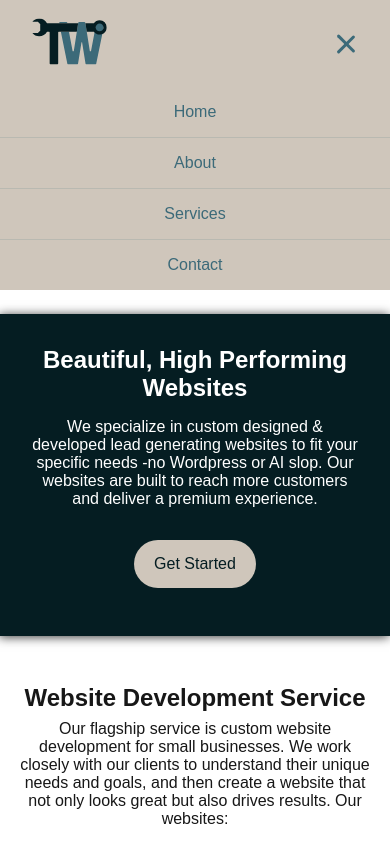
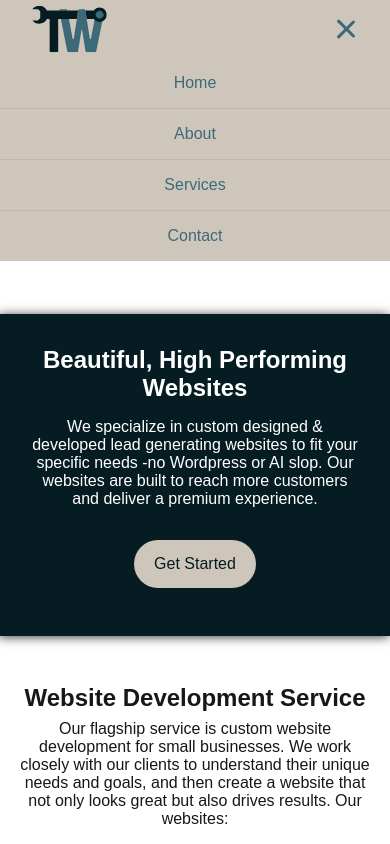
Before and after one commit to CarloRossi11/wrench, a Next.js app in the folder techWrench/: page / in a window 390 px wide. Both pictures are taken after a click on the button "Toggle menu". Shown: the top 844 px of the page. Built offline with nearby package versions, Linux system fonts and the light colour scheme; a web font is replaced by a local one.

Commit message:
added new Navbar component, fixed scroll logo mobile positioning bug

```diff
--- a/techWrench/src/app/HomeClient.tsx
+++ b/techWrench/src/app/HomeClient.tsx
@@ -9,10 +9,12 @@ import HamburgerMenu from "./components/HamburgerMenu";
 import useIsMobile from "./hooks/useIsMobile";
 import ContactForm from "./components/ContactForm";
 import { motion } from "motion/react";
+import Navbar from "./components/Navbar";
 
 // ToDo: //
 //////////
-// about founder shading
+// Fix Header flicker
+// Paralax?
 // Increase White Space
 // add portfolio
 // 1.618 fonts
@@ -25,7 +27,7 @@ export default function HomeClient() {
   return (
     <div className={styles.page}>
       <div className={styles.navBar}>
-        {isMobile ? <HamburgerMenu /> : <Header />}
+        <Navbar/>
       </div>
 
       <section className={styles.intro}>
--- /dev/null
+++ b/techWrench/src/app/components/Navbar.tsx
@@ -0,0 +1,152 @@
+"use client";
+
+import { useState } from "react";
+import styles from "./navbar.module.css";
+import Link from "next/link";
+import Image from "next/image";
+import { motion, AnimatePresence, Variants } from "motion/react";
+import ScrollLogo from "./ScrollLogo";
+
+export default function Navbar() {
+  const [isOpen, setIsOpen] = useState(false);
+
+  const MotionLink = motion.create(Link);
+
+  const menuVariants: Variants = {
+    hidden: {
+      y: -40,
+      opacity: 0,
+      transition: { duration: 0.25, ease: [0.4, 0, 0.2, 1] },
+    },
+    visible: {
+      y: 0,
+      opacity: 1,
+      transition: {
+        duration: 0.35,
+        ease: [0.22, 1, 0.36, 1],
+        staggerChildren: 0.08,
+      },
+    },
+  };
+
+  const itemVariants: Variants = {
+    hidden: { y: -15, opacity: 0 },
+    visible: { y: 0, opacity: 1 },
+  };
+
+  return (
+    <nav className={styles.navbar}>
+      {/* Desktop Left Links */}
+      <div className={styles.desktopLinks}>
+        <MotionLink
+          className={styles.button}
+          href="/"
+          whileHover={{ scale: 1.05 }}
+          whileTap={{ scale: 0.95 }}
+        >
+          <h3>Home</h3>
+        </MotionLink>
+
+        <MotionLink
+          className={styles.button}
+          href="/about"
+          whileHover={{ scale: 1.05 }}
+          whileTap={{ scale: 0.95 }}
+        >
+          <h3>About</h3>
+        </MotionLink>
+      </div>
+
+      {/* Logo */}
+      <div className={styles.logo}>
+      <MotionLink
+        href="/"
+        whileHover={{ scale: 1.05 }}
+        whileTap={{ scale: 0.95 }}
+        transition={{
+          type: "spring",
+          stiffness: 300,
+          damping: 20,
+        }}
+      >
+        <ScrollLogo
+          primarySrc="/logo-light.png"
+          secondarySrc="/logo-dark.png"
+          width={160}
+          height={40}
+          triggerId="hero"
+        />
+      </MotionLink>
+      </div>
+
+      {/* Desktop Right Links */}
+      <div className={styles.desktopLinks}>
+        <MotionLink
+          className={styles.button}
+          href="/services"
+          whileHover={{ scale: 1.05 }}
+          whileTap={{ scale: 0.95 }}
+        >
+          <h3>Services</h3>
+        </MotionLink>
+
+        <MotionLink
+          className={styles.button}
+          href="/contact"
+          whileHover={{ scale: 1.05 }}
+          whileTap={{ scale: 0.95 }}
+        >
+          <h3>Contact</h3>
+        </MotionLink>
+      </div>
+
+      {/* Hamburger Button */}
+      <button
+        className={`${styles.hamburger} ${isOpen ? styles.open : ""}`}
+        onClick={() => setIsOpen(!isOpen)}
+        aria-label="Toggle menu"
+      >
+        <span />
+        <span />
+        <span />
+      </button>
+
+      {/* Mobile Menu */}
+      <AnimatePresence>
+        {isOpen && (
+          <motion.ul
+            className={styles.mobileMenu}
+            variants={menuVariants}
+            initial="hidden"
+            animate="visible"
+            exit="hidden"
+          >
+            <motion.li variants={itemVariants}>
+              <Link href="/" onClick={() => setIsOpen(false)}>
+                Home
+              </Link>
+            </motion.li>
+
+            <motion.li variants={itemVariants}>
+              <Link href="/about" onClick={() => setIsOpen(false)}>
+                About
+              </Link>
+            </motion.li>
+
+            <motion.li variants={itemVariants}>
+              <Link href="/services" onClick={() => setIsOpen(false)}>
+                Services
+              </Link>
+            </motion.li>
+
+            <motion.li variants={itemVariants}>
+              <Link href="/contact" onClick={() => setIsOpen(false)}>
+                Contact
+              </Link>
+            </motion.li>
+          </motion.ul>
+        )}
+      </AnimatePresence>
+    </nav>
+  );
+}
--- a/techWrench/src/app/components/ScrollLogo.tsx
+++ b/techWrench/src/app/components/ScrollLogo.tsx
@@ -14,11 +14,6 @@ interface ScrollLogoProps {
 }
 
 export default function ScrollLogo({
-  primarySrc,
-  secondarySrc,
-  alt = "Logo",
-  width = 160,
-  height = 40,
   triggerId = "hero",
 }: ScrollLogoProps) {
   const [scrolled, setScrolled] = useState(false);
--- /dev/null
+++ b/techWrench/src/app/components/navbar.module.css
@@ -0,0 +1,119 @@
+.navbar {
+    display: flex;
+    justify-content: space-between;
+    align-items: center;
+    padding: .25rem 2rem;
+    background: #CFC6BB;
+    position: relative;
+    z-index: 100;
+    width: 100%;
+    box-shadow: rgba(149, 157, 165, 0.2) 0px 8px 24px;
+}
+
+/* Desktop Links */
+.desktopLinks {
+    width: 100%;
+    display: flex;
+    align-items: center;
+    justify-content: space-around;
+}
+
+/* Hamburger hidden on desktop */
+.hamburger {
+    display: none;
+    flex-direction: column;
+    justify-content: space-between;
+    width: 24px;
+    height: 18px;
+    background: none;
+    border: none;
+    cursor: pointer;
+    padding: 0;
+    z-index: 200;
+}
+
+.hamburger span {
+    display: block;
+    height: 3px;
+    width: 100%;
+    background: #3C6A79;
+    border-radius: 2px;
+    transition: all 0.3s ease;
+}
+
+/* Mobile menu hidden by default */
+.mobileMenu {
+    position: absolute;
+    top: 100%;
+    left: 0;
+    width: 100%;
+}
+
+/* MOBILE */
+@media (max-width: 850px) {
+
+    .desktopLinks {
+        display: none;
+    }
+
+    .logo {
+        order: 1;
+        display: flex;
+        justify-content: start;
+    }
+
+    .hamburger {
+        display: flex;
+        order: 2;
+    }
+
+    .mobileMenu {
+        position: absolute;
+        top: 100%;
+        left: 0;
+        width: 100%;
+
+        background: #CFC6BB;
+
+        flex-direction: column;
+        align-items: center;
+        justify-content: center;
+
+        z-index: 150;
+    }
+
+    .mobileMenu li {
+        width: 100%;
+        text-align: center;
+        color: #3C6A79;
+        font-weight: 500;
+        padding: 1rem 0;
+        border-top: 1px solid rgba(60, 106, 121, 0.15);
+    }
+
+    .mobileMenu li:first-child {
+        border-top: none;
+    }
+
+    /* Hide side menus separately if used */
+    .left,
+    .right {
+        flex-direction: column;
+        align-items: center;
+    }
+
+    /* Animate into X */
+
+    .hamburger.open span:nth-child(1) {
+        transform: rotate(45deg) translate(5px, 5px);
+    }
+
+    .hamburger.open span:nth-child(2) {
+        opacity: 0;
+    }
+
+    .hamburger.open span:nth-child(3) {
+        transform: rotate(-45deg) translate(5px, -5px);
+    }
+
+}
--- a/techWrench/src/app/components/scrollLogo.module.css
+++ b/techWrench/src/app/components/scrollLogo.module.css
@@ -1,18 +1,19 @@
 .logoWrapper {
   position: relative;
-  width: 160px;   /* match image width */
-  height: 40px;   /* match image height */
-  display: block;
+  width: 160px;
+  height: 50px;
+  display: flex;
+  justify-content: center;
+  align-items: center;
 }
 
 .logo {
   position: absolute;
-  inset: 0;
-  width: 100%;
-  height: 100%;
+  max-height: 75px;
   object-fit: contain;
   transition: opacity 0.4s ease, transform 0.4s ease;
 }
+
 .visible {
   opacity: 1;
   transform: scale(1);
@@ -24,3 +25,9 @@
   transform: scale(0.95);
   pointer-events: none;
 }
+
+@media (max-width: 850px) {
+  .logo{
+      left: 0;
+  }
+}
```
